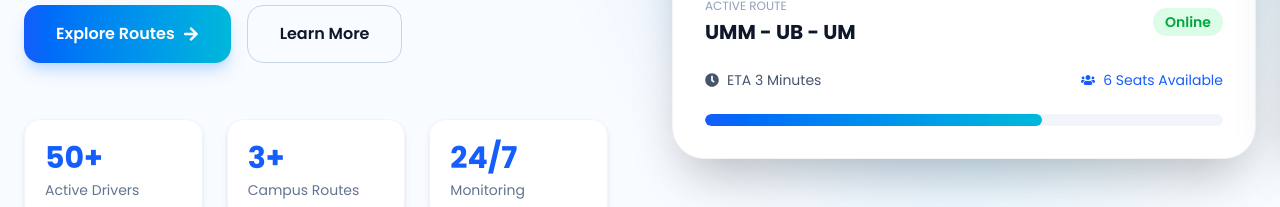
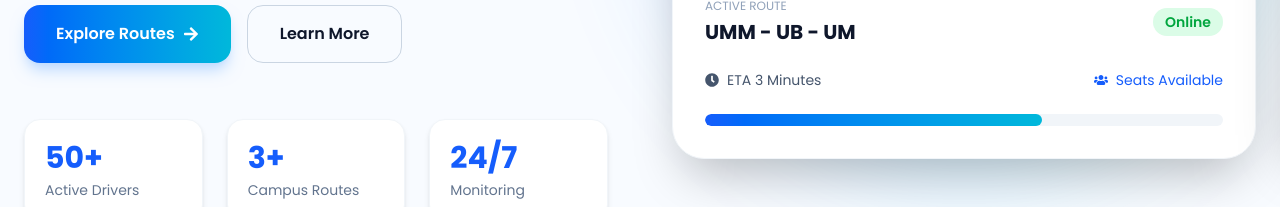
Before and after one commit to MRamadhan000/angkotgo, a Next.js app: page / in a window 1280 px wide. Shown: the part 653-860 px from the top of the page. Built offline with nearby package versions, Linux system fonts and the light colour scheme.

Commit message:
ui : enchane landing page v2

```diff
--- a/app/page.tsx
+++ b/app/page.tsx
@@ -304,7 +304,7 @@ export default function HomePage() {
 
                   <div className="flex items-center gap-2 text-blue-600">
                     <FaUsers />
-                    6 Seats Available
+                    Seats Available
                   </div>
                 </div>
 
```
